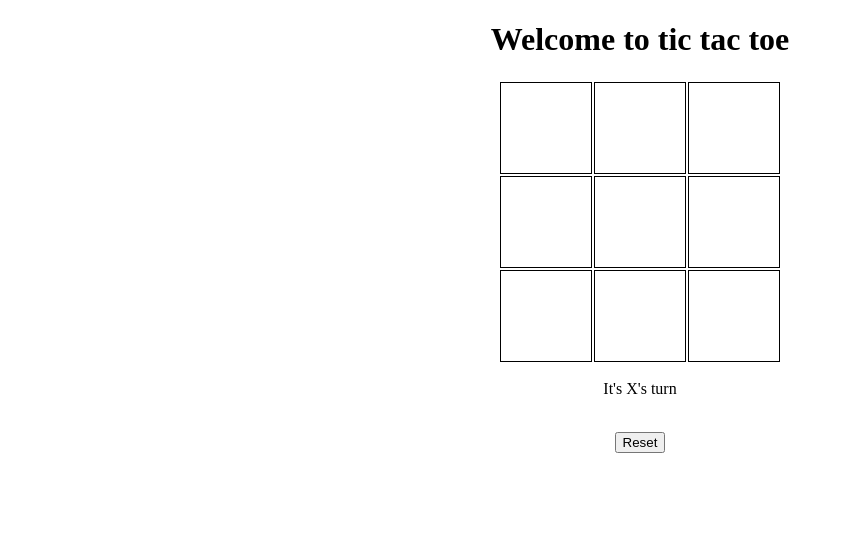
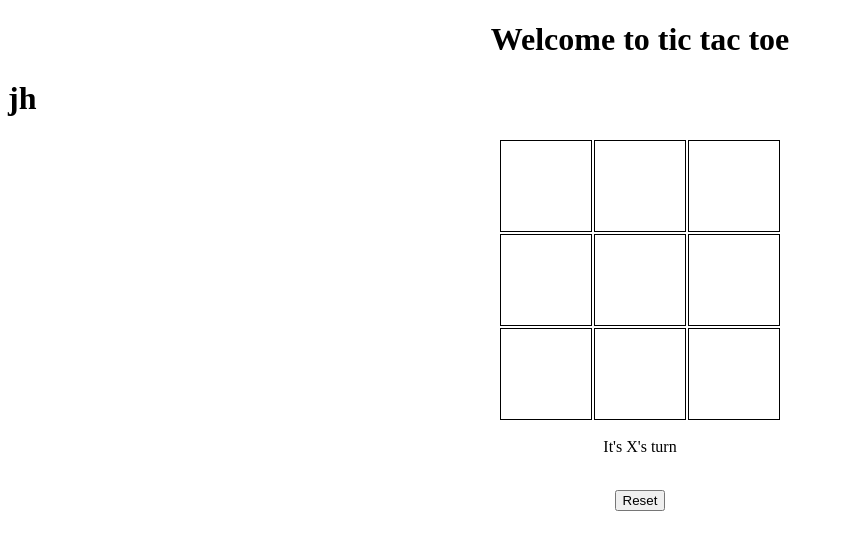
Before and after one commit to revanthsreekumar/tictactoe, a plain HTML site: page index.html in a window 1280 px wide. Shown: the whole page, without its empty margins (0-845 px from the left). Drawn offline with Linux system fonts and the light colour scheme.

Commit message:
Update index.html

```diff
--- a/index.html
+++ b/index.html
@@ -7,6 +7,7 @@
   </head>
   <body>
     <h1 align="center">Welcome to tic tac toe</h1>
+    <h1>jh</h1>
 <div class="grid-container">
 
     <table align="center">
```
